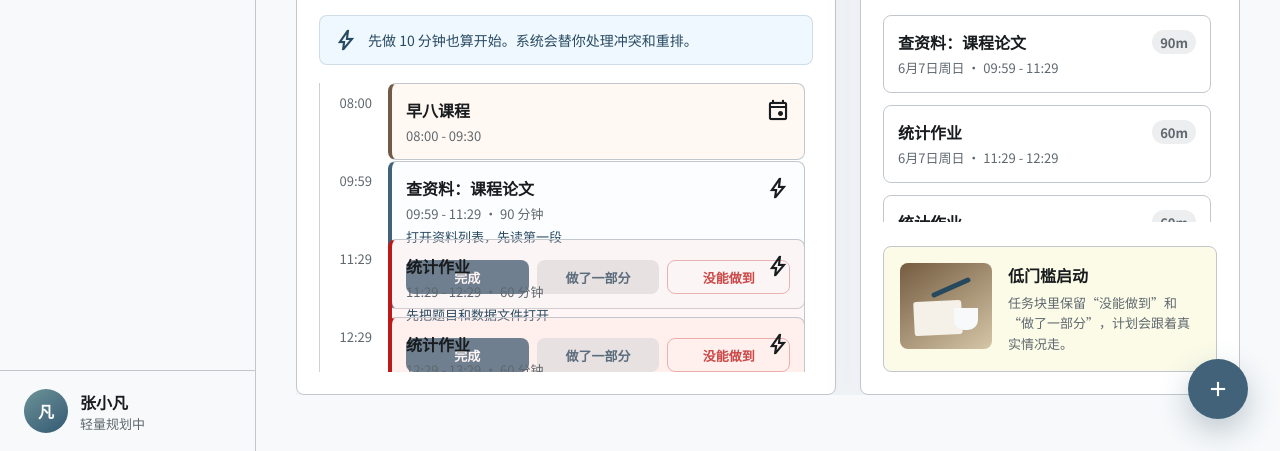
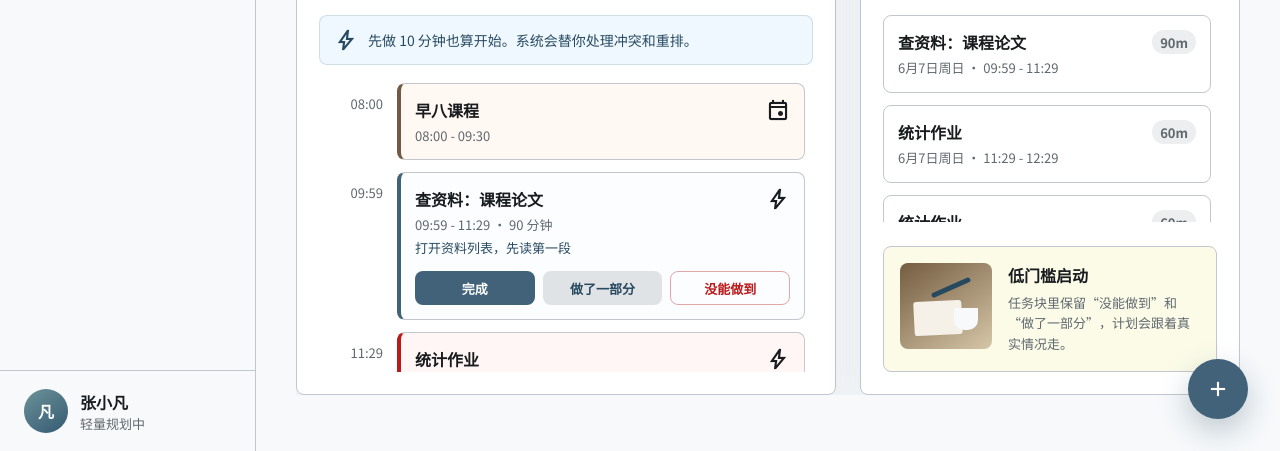
Before and after one commit to WItaZhang/startflow, a website with bundled scripts: page index.html in a window 1280 px wide. Shown: the part 349-800 px from the top of the page. Built offline with nearby package versions, Linux system fonts and the light colour scheme.

Commit message:
Fix timeline item spacing

```diff
--- a/styles.css
+++ b/styles.css
@@ -351,32 +351,33 @@ main {
 
 .timeline {
   position: relative;
-  display: grid;
-  gap: 10px;
+  display: flex;
+  flex-direction: column;
+  gap: 12px;
   flex: 1;
   min-height: 0;
   overflow-y: auto;
-  padding-left: 68px;
   padding-right: 8px;
-  border-left: 1px solid rgba(194, 199, 205, 0.8);
 }
 
 .time-row {
-  position: relative;
-  min-height: 68px;
+  display: grid;
+  grid-template-columns: 64px minmax(0, 1fr);
+  gap: 14px;
+  align-items: start;
+  flex: 0 0 auto;
 }
 
 .time-label {
-  position: absolute;
-  left: -68px;
-  top: 10px;
-  width: 52px;
+  padding-top: 12px;
   color: var(--muted);
   font-size: 13px;
+  line-height: 1.4;
   text-align: right;
 }
 
 .schedule-block {
+  min-width: 0;
   border: 1px solid var(--outline);
   border-left-width: 4px;
   border-radius: 8px;
@@ -430,12 +431,13 @@ main {
 
 .block-actions {
   display: grid;
-  grid-template-columns: repeat(3, 1fr);
+  grid-template-columns: repeat(3, minmax(0, 1fr));
   gap: 8px;
   margin-top: 14px;
 }
 
 .mini-button {
+  min-width: 0;
   min-height: 34px;
   border-radius: 8px;
   background: var(--surface-mid);
```
